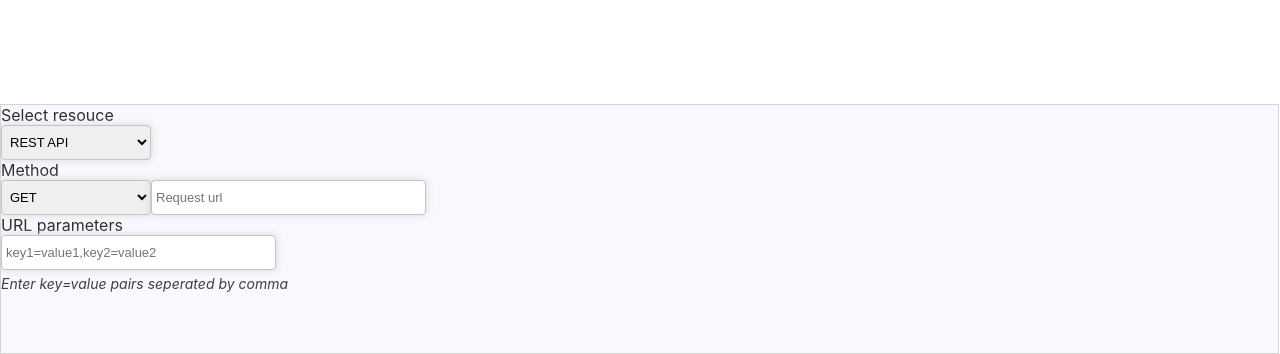
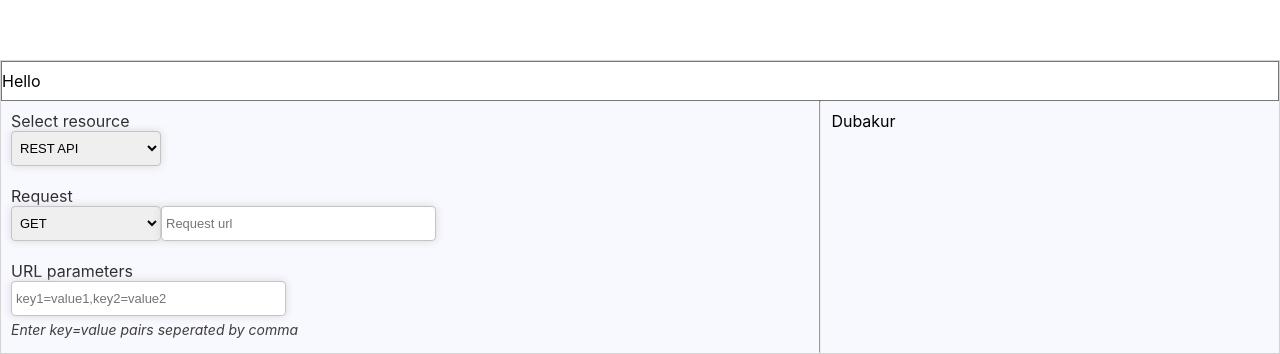
Before and after one commit to GowshikPrabhu/wb-demo, a React (Create React App) app: page / in a window 1280 px wide. Shown: the part 446-800 px from the top of the page. Built offline with nearby package versions, Linux system fonts and the light colour scheme.

Commit message:
divide bottom sheet content and set styles

```diff
--- a/src/pages/Components/BottomSheet/BottomSheet.css
+++ b/src/pages/Components/BottomSheet/BottomSheet.css
@@ -2,11 +2,39 @@
   position: absolute;
   bottom: 0;
   background-color: ghostwhite;
-  width: 99.9%;
-  height: 250px;
-  max-height: 350px;
+  width: 100%;
+  /* height: 200px; */
+  max-height: 450px;
   border: 1px solid #cccc;
   overflow-x: hidden;
   /* overflow: scroll; */
   /* scroll-behavior: smooth; */
 }
+
+.bottomsheet__topbar {
+  display: flex;
+  align-items: center;
+  height: 40px;
+  background-color: #fff;
+  position: sticky;
+  top: 0;
+  border: 1px solid #777;
+}
+.bottomsheet__content {
+  display: flex;
+  flex-direction: row;
+}
+.bottomsheet__content__section1 {
+  flex-grow: 1;
+  padding: 10px;
+}
+.bottomsheet__content__section2 {
+  flex-grow: 1;
+  padding: 10px;
+}
+.bottomsheet__verticalline {
+  width: 1px;
+  max-height: 100vh;
+  min-height: 100%;
+  color: black;
+}
--- a/src/pages/Components/BottomSheet/BottomSheet.js
+++ b/src/pages/Components/BottomSheet/BottomSheet.js
@@ -7,18 +7,21 @@ const BottomSheet = () => {
   const handleChange = () => {};
   return (
     <div className="bottomsheet__container">
-      <div>
+      <div className="bottomsheet__topbar">Hello</div>
+      <div className="bottomsheet__content">
+        <div className="bottomsheet__content__section1">
           <DropdownInput
-          label={"Select resouce"}
-          name={"resouce"}
+            label={"Select resource"}
+            name={"resource"}
             options={[
               { name: "REST API", value: "REST" },
               { name: "SOAP", value: "SOAP" }
             ]}
           />
           <br />
+          <br />
           <DropdownInput
-          label={"Method"}
+            label={"Request"}
             name={"method"}
             options={[
               { name: "GET", value: "GET" },
@@ -32,6 +35,7 @@ const BottomSheet = () => {
             onChange={handleChange}
           />
           <br />
+          <br />
           <TextInput
             label={"URL parameters"}
             name={"urlparameters"}
@@ -41,6 +45,9 @@ const BottomSheet = () => {
             hint={"Enter key=value pairs seperated by comma"}
           />
         </div>
+        <hr className="bottomsheet__verticalline" />
+        <div className="bottomsheet__content__section2">Dubakur</div>
+      </div>
     </div>
   );
 };
```
Lines whose indentation alone changed are shown as unchanged.
